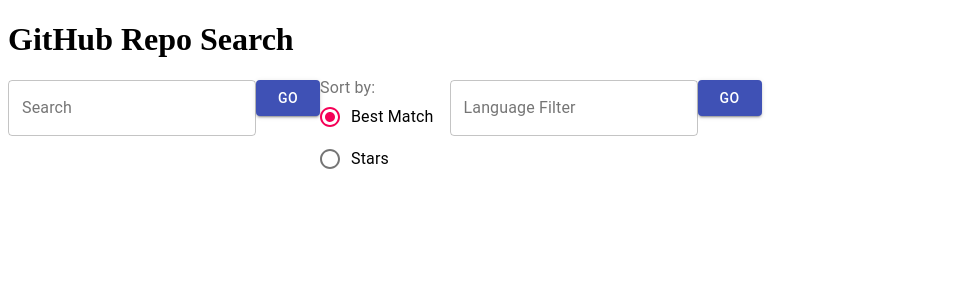
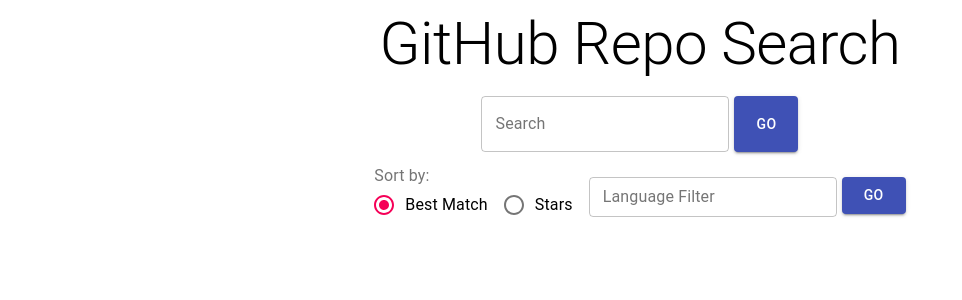
Before and after one commit to jwhunt19/hotel-engine-test, a React app: page / in a window 1280 px wide. Shown: the top 300 px of the page, without its empty margins (0-962 px from the left). Built offline with nearby package versions, Linux system fonts and the light colour scheme; the HTML template or start-up script is replaced by a standard one.

Commit message:
Change all elements to Material UI components and build app layout

```diff
--- a/src/components/App.jsx
+++ b/src/components/App.jsx
@@ -1,19 +1,51 @@
 import React, { useState } from 'react';
+import {
+  Grid,
+  Typography,
+  createMuiTheme,
+  responsiveFontSizes,
+  MuiThemeProvider,
+} from '@material-ui/core';
+// import { BrowserRouter as Router, Route, Link } from 'react-router-dom';
 import Search from './Search';
 import LanguageFilter from './LanguageFilter';
 import RepositoryList from './RepositoryList';
+import Sort from './Sort';
+
+let theme = createMuiTheme();
+theme = responsiveFontSizes(theme);
 
 const App = () => {
   const [results, setResults] = useState([]);
   const [filter, setFilter] = useState('');
+  const [sort, setSort] = useState('default');
 
   return (
-    <div>
-      <h1>GitHub Repo Search</h1>
-      <Search setResults={setResults} />
-      <LanguageFilter setFilter={setFilter} />
-      <RepositoryList results={results} filter={filter} />
-    </div>
+    <MuiThemeProvider theme={theme}>
+      <Grid
+        container
+        direction="column"
+        alignContent="center"
+        alignItems="center"
+        spacing="3"
+      >
+        <Grid item>
+          <Typography align="center" variant="h2">GitHub Repo Search</Typography>
+        </Grid>
+        <Grid item>
+          <Search setResults={setResults} sort={sort} />
+        </Grid>
+        <Grid item>
+          <Grid container alignItems="center" justify="center">
+            <Sort sort={sort} setSort={setSort} />
+            <LanguageFilter setFilter={setFilter} />
+          </Grid>
+        </Grid>
+        <Grid item>
+          <RepositoryList results={results} filter={filter} />
+        </Grid>
+      </Grid>
+    </MuiThemeProvider>
   );
 };
 
--- a/src/components/LanguageFilter.jsx
+++ b/src/components/LanguageFilter.jsx
@@ -1,5 +1,5 @@
 import React, { useState } from 'react';
-import { TextField, Button } from '@material-ui/core';
+import { Grid, TextField, Button } from '@material-ui/core';
 import PropTypes from 'prop-types';
 
 const LanguageFilter = ({ setFilter }) => {
@@ -10,7 +10,7 @@
   };
 
   return (
-    <>
+    <Grid noWrap>
       <TextField
         onChange={(e) => { setFilterLang(e.target.value); }}
         onKeyDown={(e) => {
@@ -19,9 +19,17 @@
         id="outlined-basic"
         label="Language Filter"
         variant="outlined"
+        size="small"
       />
-      <Button onClick={handleFilter} variant="contained" color="primary">Go</Button>
-    </>
+      <Button
+        onClick={handleFilter}
+        variant="contained"
+        color="primary"
+        style={{ marginLeft: '5px' }}
+      >
+        Go
+      </Button>
+    </Grid>
   );
 };
 
--- a/src/components/Repository.jsx
+++ b/src/components/Repository.jsx
@@ -1,13 +1,39 @@
 import React from 'react';
 import PropTypes from 'prop-types';
+import {
+  ListItem,
+  ListItemAvatar,
+  ListItemText,
+  Typography,
+  Avatar,
+  Divider,
+} from '@material-ui/core';
 
 const Repository = ({ repo }) => (
-  <li>
-    <div>{repo.name}</div>
-    <div>{repo.owner.login}</div>
-    <br />
-    <br />
-  </li>
+  <>
+    <ListItem>
+      <ListItemAvatar>
+        <Avatar alt={`${repo.owner.login} avatar`} src={repo.owner.avatar_url} />
+      </ListItemAvatar>
+      <ListItemText
+        primary={repo.name}
+        secondary={(
+          <>
+            <Typography
+              component="span"
+              variant="body2"
+              color="textPrimary"
+            >
+              Author:
+              {' '}
+            </Typography>
+            {repo.owner.login}
+          </>
+            )}
+      />
+    </ListItem>
+    <Divider variant="inset" component="li" />
+  </>
 );
 
 Repository.propTypes = {
--- a/src/components/RepositoryList.jsx
+++ b/src/components/RepositoryList.jsx
@@ -1,17 +1,18 @@
 import React from 'react';
 import PropTypes from 'prop-types';
+import List from '@material-ui/core/List';
 import Repository from './Repository';
 
 const RepositoryList = ({ results, filter }) => {
   if (filter.length === 0) {
     return (
-      <ul>
+      <List>
         {
-          results.map((repo) => (
-            <Repository repo={repo} key={`${repo.owner.id}${repo.id}`} />
-          ))
-        }
-      </ul>
+            results.map((repo) => (
+              <Repository repo={repo} key={`${repo.owner.id}${repo.id}`} />
+            ))
+          }
+      </List>
     );
   }
   const filtered = [];
@@ -25,18 +26,18 @@
   });
 
   return (
-    <ul>
+    <List>
       {
           filtered.map((repo) => (
             <Repository repo={repo} key={`${repo.owner.id}${repo.id}`} />
           ))
         }
-    </ul>
+    </List>
   );
 };
 
 RepositoryList.propTypes = {
-  results: PropTypes.objectOf(PropTypes.object).isRequired,
+  results: PropTypes.arrayOf(PropTypes.object).isRequired,
   filter: PropTypes.string.isRequired,
 };
 
--- a/src/components/Search.jsx
+++ b/src/components/Search.jsx
@@ -1,21 +1,12 @@
 import React, { useState, useEffect } from 'react';
+import Grid from '@material-ui/core/Grid';
 import PropTypes from 'prop-types';
 import axios from 'axios';
-import {
-  TextField,
-  Button,
-  Snackbar,
-  FormControl,
-  FormLabel,
-  RadioGroup,
-  FormControlLabel,
-  Radio,
-} from '@material-ui/core';
+import { TextField, Button, Snackbar } from '@material-ui/core';
 import Alert from '@material-ui/lab/Alert';
 
-const Search = ({ setResults }) => {
+const Search = ({ setResults, sort }) => {
   const [query, setQuery] = useState('');
-  const [sort, setSort] = useState('default');
   const [noResultsOpen, setNoResultsOpen] = useState(false);
   const [emptySearchOpen, setEmptySearchOpen] = useState(false);
 
@@ -41,10 +32,6 @@
     if (query.length > 0) handleSearch();
   }, [sort]);
 
-  const handleSort = (e) => {
-    setSort(e.target.value);
-  };
-
   const handleCloseAll = () => {
     setNoResultsOpen(false);
     setEmptySearchOpen(false);
@@ -52,6 +39,14 @@
 
   return (
     <>
+      <Grid
+        container
+        direction="row"
+        alignContent="center"
+        alignItems="center"
+        spacing="2"
+      >
+        <Grid container>
           <TextField
             onChange={(e) => { setQuery(e.target.value); }}
             onKeyDown={(e) => {
@@ -62,8 +57,17 @@
             label="Search"
             variant="outlined"
           />
+          <Button
+            onClick={handleSearch}
+            variant="contained"
+            color="primary"
+            style={{ marginLeft: '5px' }}
+          >
+            Go
+          </Button>
+        </Grid>
 
-      <Button onClick={handleSearch} variant="contained" color="primary">Go</Button>
+      </Grid>
 
       <Snackbar open={noResultsOpen} autoHideDuration={5000} onClose={handleCloseAll}>
         <Alert severity="error" onClose={handleCloseAll}>
@@ -76,20 +80,13 @@
           Please enter text before searching
         </Alert>
       </Snackbar>
-
-      <FormControl component="fieldset">
-        <FormLabel component="legend">Sort by:</FormLabel>
-        <RadioGroup aria-label="sortBy" name="sortBy" value={sort} onChange={handleSort}>
-          <FormControlLabel value="default" control={<Radio />} label="Best Match" />
-          <FormControlLabel value="stars" control={<Radio />} label="Stars" />
-        </RadioGroup>
-      </FormControl>
     </>
   );
 };
 
 Search.propTypes = {
   setResults: PropTypes.func.isRequired,
+  sort: PropTypes.string.isRequired,
 };
 
 export default Search;
```
Also changed, not shown: 1 other file (tests, documents, lock files or other folders). Lines whose indentation alone changed are shown as unchanged.
